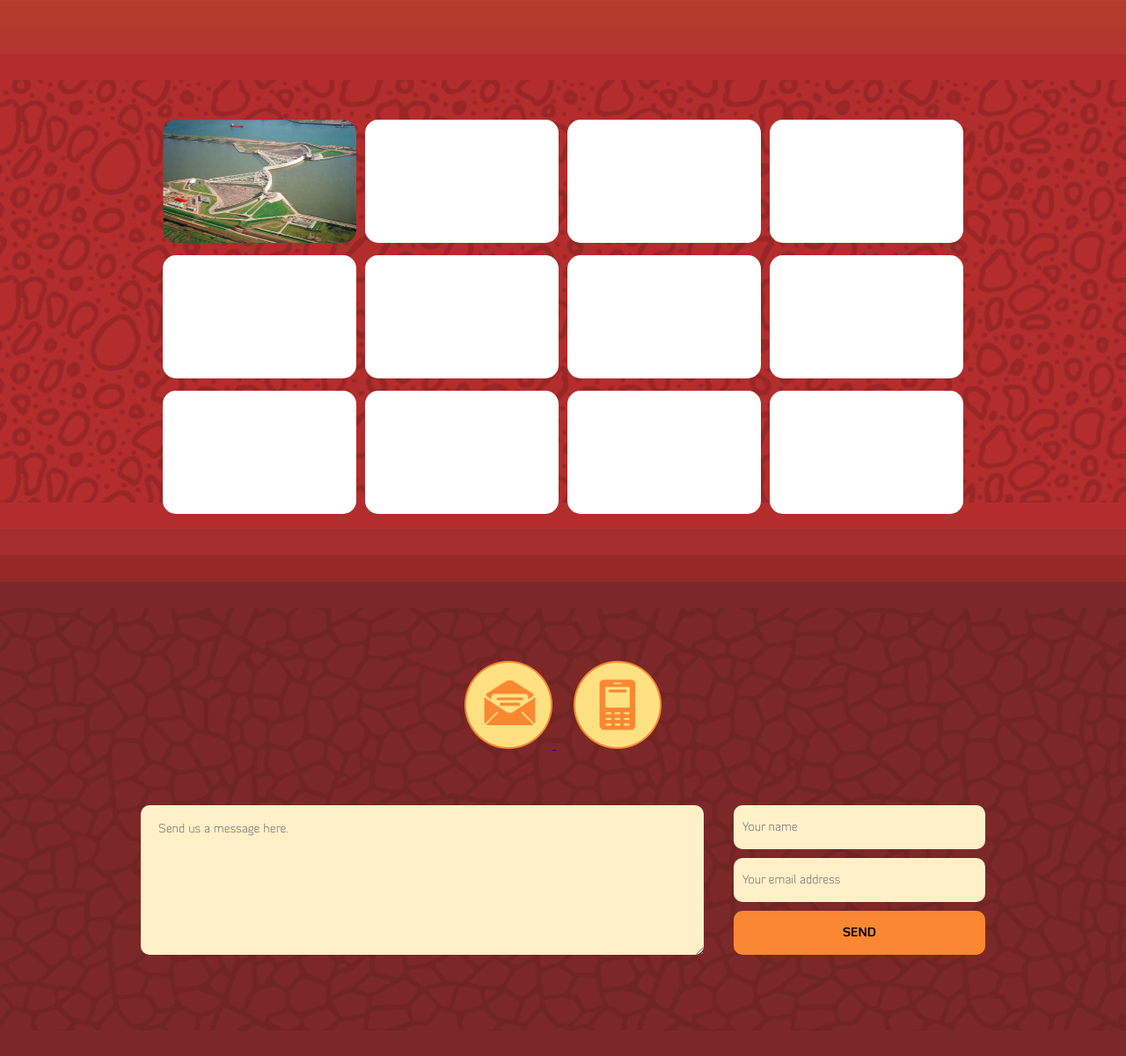
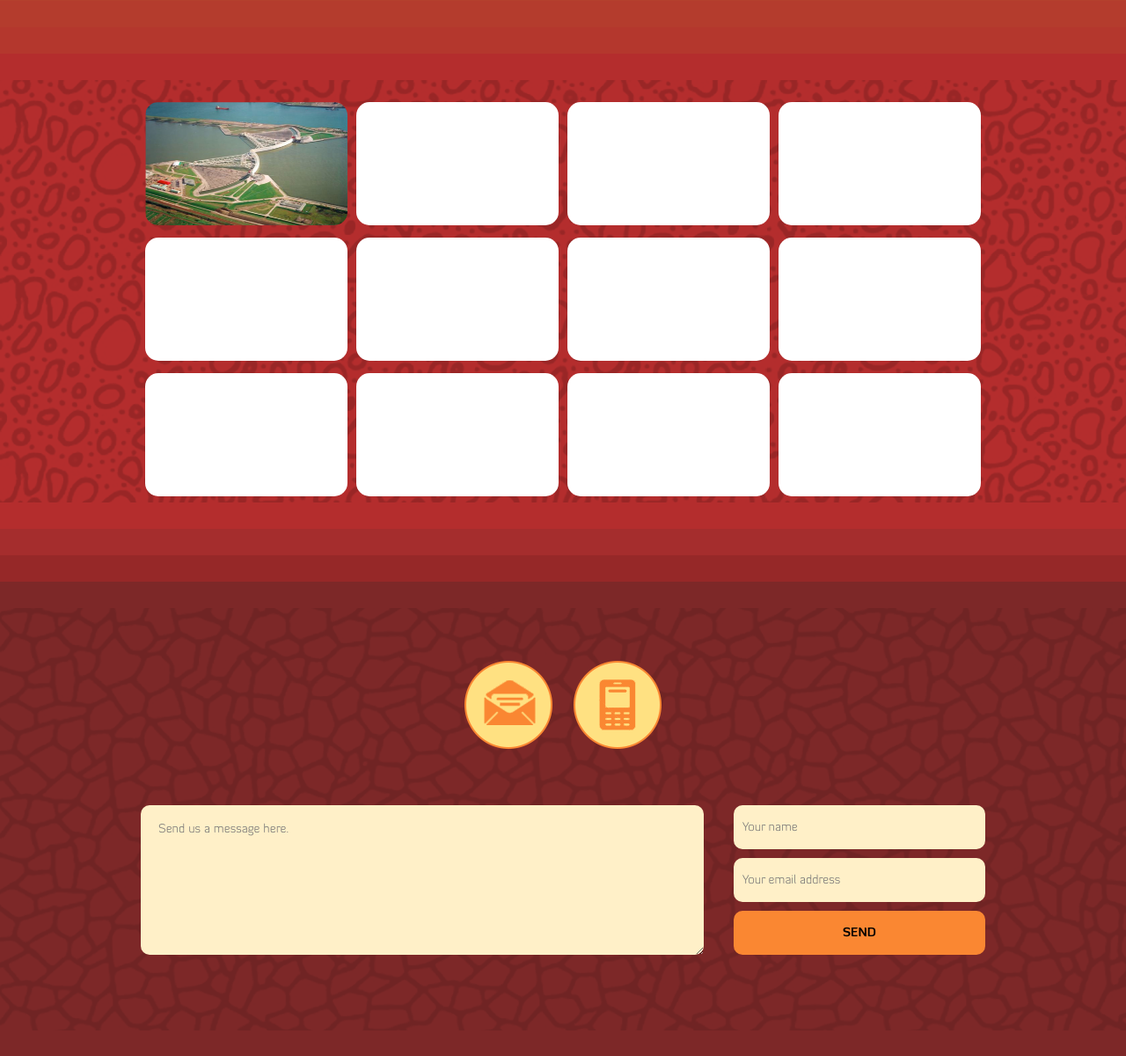
Before and after one commit to ethan605/volcano.vn, a PHP site: page / in a window 1280 px wide. Shown: the part 1443-2643 px from the top of the page at 88% size. Run offline with PHP 8.4, Linux system fonts and the light colour scheme; data comes from the database, SQL or seed files in the repository; data that the repository does not hold is empty; some libraries are stand-ins or nearby versions.

Commit message:
Refine CSS

```diff
--- a/css/intro-page.css
+++ b/css/intro-page.css
@@ -292,7 +292,7 @@
   z-index: 1;
   display: inline-block;
   max-width: 960px;
-  padding: 40px 0;
+  padding: 20px 0;
 }
 
 #content-wrapper #our-work .project{
@@ -301,7 +301,7 @@
   display: inline-block;
   border-radius: 20px;
   height: 140px;
-  width: 220px;
+  width: 230px;
 }
 
 #content-wrapper #contact-us {
@@ -329,6 +329,7 @@
 
 #content-wrapper #contact-us .contact-menu a {
   padding: 0 10px;
+  text-decoration: none;
 }
 
 #content-wrapper  #contact-us  .wrapper  #mess_content {
```
